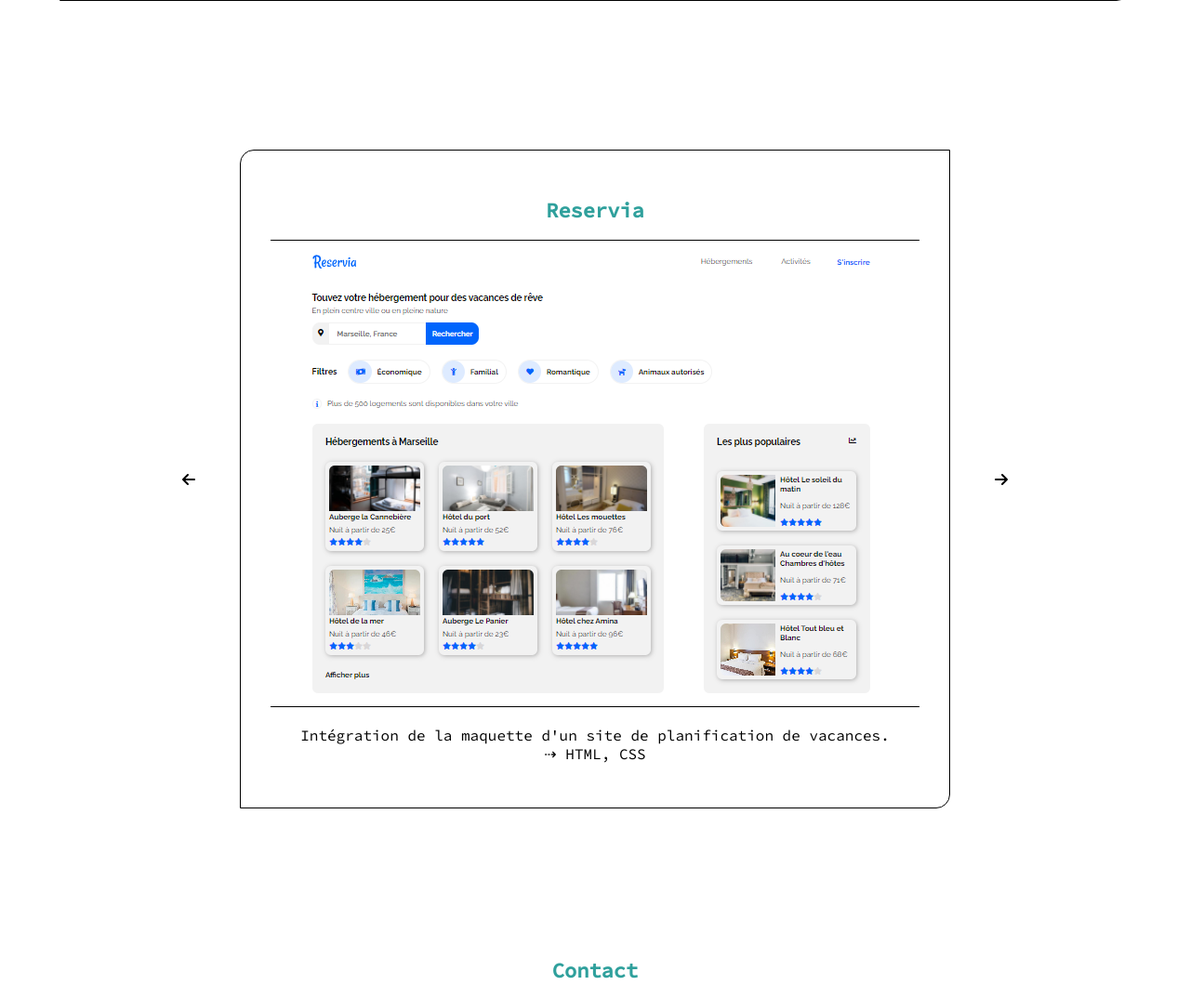
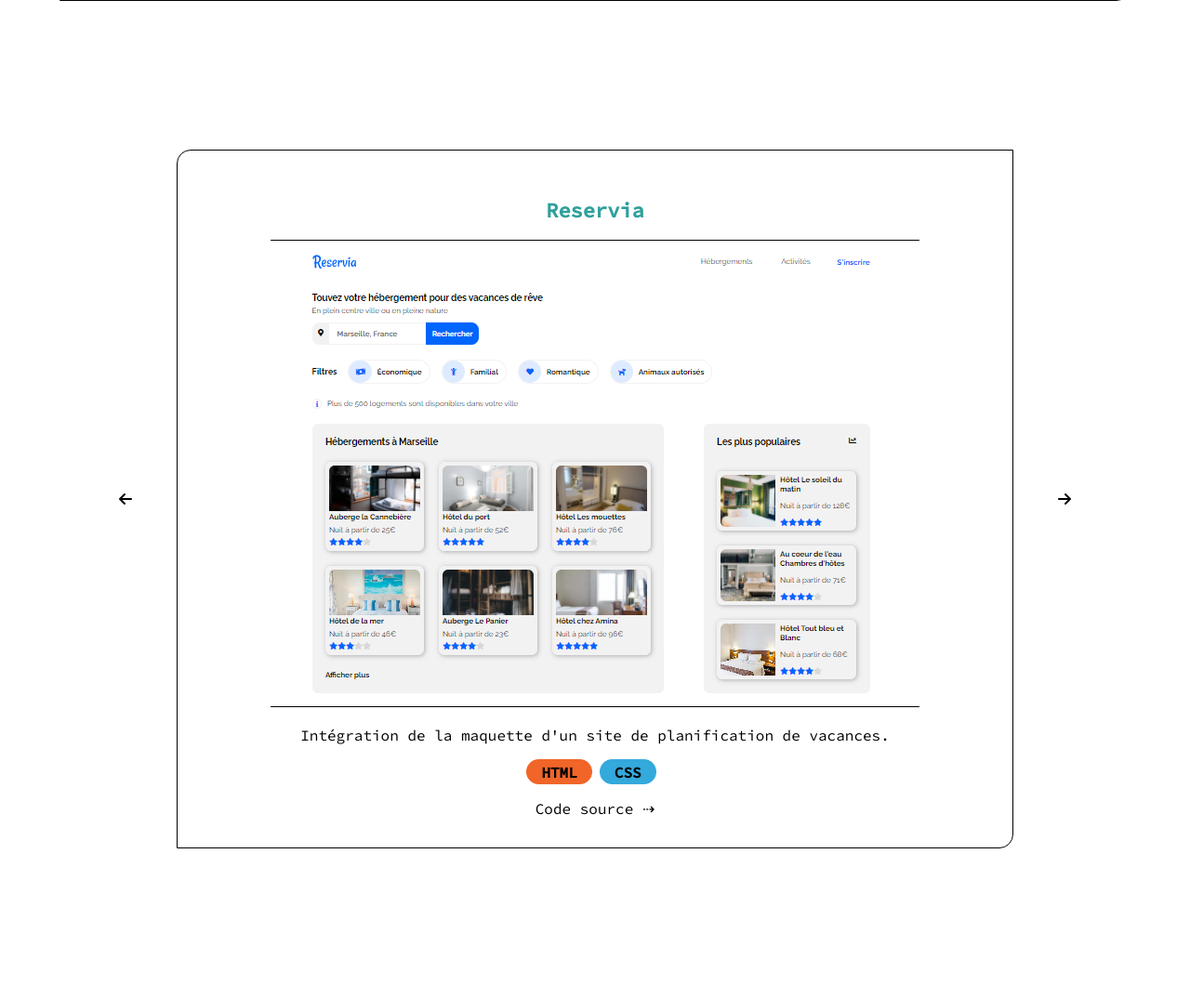
Before and after one commit to LucileGombert/Portfolio, a PHP site: page / in a window 1280 px wide. Shown: the part 2847-3921 px from the top of the page at 93% size. Run offline with PHP 8.4, Linux system fonts and the light colour scheme; some libraries are stand-ins or nearby versions; some web fonts are replaced.

Commit message:
add link

```diff
--- a/index.html
+++ b/index.html
@@ -15,7 +15,8 @@
     <script src="https://kit.fontawesome.com/f463affa35.js" crossorigin="anonymous"></script>
     <script defer src="index.js"></script>
 
-    <title>Lucile Gombert, développeuse web</title>
+    <link rel="shortcut icon" type="image/png" href="images/favicon.png">
+    <title>Lucile Gombert || Développeuse web</title>
   </head>
 
   <body>
@@ -56,7 +57,7 @@
       </ul>
     </nav>
 
-
+    <main>
     <section id="home">
         <h1 class="home-title">Bienvenue sur mon portfolio ! </h1>
 
@@ -72,7 +73,7 @@
             <br> Ayant exercé dans les secteurs bancaire et juridique, j'ai décidé de me reconvertir et de suivre une formation pour travailler et m'épanouir dans un domaine qui me plaît et me passionne. <br>
             <br> Après plusieurs mois d'apprentissage, je suis capable de créer des sites web (intégration de maquette et développement de site vitrine, site-ecommerce, blog et application web sur-mesure) et également d'optimiser le SEO / réferencement naturel et d'améliorer l'accessibilité d'un site web. <br>
             <br> Et biensûr j'en apprends tous les jours un peu plus  dans ce domaine qui évolue si vite ! <br>
-            <br>C'est avec une grande satisfaction que je peux désormais proporser mes services en tant que freelance mais je reste bien entendu à l'écoute de toute autre proposition (CDI, CDI, temps plein, temps partiel ...)
+            <br>C'est avec une grande satisfaction que je peux désormais proposer mes services en tant que freelance mais je reste bien entendu à l'écoute de toute autre proposition (CDI, CDI, temps plein, temps partiel ...)
             <br><br>Je vous souhaite une bonne visite ! ☺
           </p>
         </div>
@@ -121,51 +122,90 @@
 
 
     <section id="projects">
-      <!-- <div class="project-bloc"> -->
         <div class="slider-arrow"><i class="fas fa-arrow-left"></i></div>
 
         <div class="slider">
           <div class="active project-item">
             <h2 class="title">Reservia</h2>
             <a href="https://lucilegombert.github.io/LucileGombert_2_13102020/" target="_blank"><img class="project-item-picture" src="images/reservia2.png" alt="aperçu du site Reservia"></a>
-            <p>Intégration de la maquette d'un site de planification de vacances. <br>  ⇢ HTML, CSS</p>
+            <p>Intégration de la maquette d'un site de planification de vacances.</p>
+            <ul class="active project-skills">
+              <li class="project-skills-item html">HTML</li>
+              <li class="project-skills-item css">CSS</li>
+            </ul>
+            <a href="https://github.com/LucileGombert/LucileGombert_2_13102020" target="_blank" class="project-source">Code source ⇢</a>
           </div>
 
           <div class="project-item">
             <h4 class="title">Oh My Food</h2>
             <a href="https://lucilegombert.github.io/LucileGombert_3_30102020/" target="_blank"><img class="project-item-picture" src="images/ohmyfood3.png" alt="aperçu du site Oh my food"></a>
-            <p>Dynamiser un site mobile qui répertorie les menus de restaurants gastronomiques. <br>  ⇢ HTML, CSS, Sass</p>
+            <p>Dynamiser un site mobile qui répertorie les menus de restaurants gastronomiques.</p>
+            <ul class="active project-skills">
+              <li class="project-skills-item html">HTML</li>
+              <li class="project-skills-item css">CSS</li>
+              <li class="project-skills-item sass">Sass</li>
+            </ul>
+            <a href="https://github.com/LucileGombert/LucileGombert_3_30102020" target="_blank" class="project-source">Code source ⇢</a>
           </div>
 
           <div class="project-item">
             <h2 class="title">La Chouette Agence</h2>
             <a href="https://lucilegombert.github.io/LucileGombert_4_16112020/" target="_blank"><img class="project-item-picture" src="images/lachouetteagence2.png" alt="aperçu du site La chouette agence"></a>
-            <p>Optimisation du site web d'une agence de web design en termes de SEO et d'accessibilité (WCAG). <br>  ⇢ HTML, CSS</p>
+            <p>Optimisation du site web d'une agence de web design en termes de SEO et d'accessibilité (WCAG).</p>
+            <ul class="active project-skills">
+              <li class="project-skills-item html">HTML</li>
+              <li class="project-skills-item css">CSS</li>
+            </ul>
+            <a href="https://github.com/LucileGombert/LucileGombert_4_16112020" target="_blank" class="project-source">Code source ⇢</a>
           </div>
 
           <div class="project-item">
             <h2 class="title">Orinoco</h2>
-            <a href="" target="_blank"><img class="project-item-picture" src="images/orinoco2.png" alt="aperçu du site Orinoco"></a>
-            <p>Création d'un site e-commerce. <br>  ⇢ HTML, CSS, Bottstrap, JavaScript, appel d'API</p>
+            <a href="https://github.com/LucileGombert/LucileGombert_5_27112020" target="_blank"><img class="project-item-picture" src="images/orinoco2.png" alt="aperçu du site Orinoco"></a>
+            <p>Création d'un site e-commerce.</p>
+            <ul class="active project-skills">
+              <li class="project-skills-item html">HTML</li>
+              <li class="project-skills-item css">CSS</li>
+              <li class="project-skills-item bootstrap">Bootstrap</li>
+              <li class="project-skills-item js">JavaScript</li>
+              <li class="project-skills-item autre">appel d'API</li>
+            </ul>
+            <a href="https://github.com/LucileGombert/LucileGombert_5_27112020" target="_blank" class="project-source">Code source ⇢</a>
           </div>
 
           <div class="project-item">
             <h2 class="title">So Pekocko</h2>
-            <a href="" target="_blank"><img class="project-item-picture" src="images/sopekocko2.png" alt="aperçu du site So Pekocko"></a>
-            <p>Développement d'une API sécurisée pour une application d'avis gastronomiques. <br>  ⇢ JavaScript, Node.js, Express.js, MongoDB</p>
+            <a href="https://github.com/LucileGombert/LucileGombert_6_13012021" target="_blank"><img class="project-item-picture" src="images/sopekocko2.png" alt="aperçu du site So Pekocko"></a>
+            <p>Développement d'une API sécurisée pour une application d'avis gastronomiques.</p>
+            <ul class="active project-skills">
+              <li class="project-skills-item js">JavaScript</li>
+              <li class="project-skills-item node">Node.js</li>
+              <li class="project-skills-item express">Express.js</li>
+              <li class="project-skills-item mongo">MongoDB</li>
+            </ul>
+            <a href="https://github.com/LucileGombert/LucileGombert_6_13012021" target="_blank" class="project-source">Code source ⇢</a>
           </div>
 
           <div class="project-item">
             <h2 class="title">Groupomania</h2>
-            <a href="" target="_blank"><img class="project-item-picture" src="images/groupomania2.png" alt="aperçu du site Groupomania"></a>
-            <p>Création d'un réseau social d'entreprise. <br>  ⇢ HTML, CSS, JavaScript, Vue.js, Node.js, Express.js, MySQL</p>
+            <a href="https://github.com/LucileGombert/LucileGombert_7_08022021" target="_blank"><img class="project-item-picture" src="images/groupomania2.png" alt="aperçu du site Groupomania"></a>
+            <p>Création d'un réseau social d'entreprise.</p>
+            <ul class="active project-skills">
+              <li class="project-skills-item html">HTML</li>
+              <li class="project-skills-item css">CSS</li>
+              <li class="project-skills-item js">JavaScript</li>
+              <li class="project-skills-item vue">Vue.js</li>
+              <li class="project-skills-item node">Node.js</li>
+              <li class="project-skills-item express">Express.js</li>
+              <li class="project-skills-item sql">MySQL</li>
+            </ul>
+            <a href="https://github.com/LucileGombert/LucileGombert_7_08022021" target="_blank" class="project-source">Code source ⇢</a>
           </div>
         </div>
 
         <div class="slider-arrow"><i class="fas fa-arrow-right"></i></div>
-      <!-- </div> -->
     </section>
-
+  </main>
 
     <footer id="contact">
       <h3 class="contact-title title">Contact</h3>
--- a/style.css
+++ b/style.css
@@ -120,9 +120,9 @@ a {
     color: white;
 }
 
-
 #home {
     margin: 4rem;
+
 }
 .home-title {
     margin:8rem 0 3rem 0;
@@ -223,12 +223,64 @@ span {
     border: 1px black solid;
     border-radius: 15px 0;
     padding: 2rem;
-    /* width: 900px; */
+    width: 900px;
     text-align: center;
 }
 .project-item-picture {
     border-top: 1px black solid;
     border-bottom: 1px black solid;
+}
+.project-skills {
+    display: flex;
+    justify-content: center;
+    padding: 0;
+}
+.project-skills-item {
+    padding: 0.2rem 1rem;
+    margin-right: 0.5rem;
+    border-radius: 15px;
+    font-weight: bold;
+}
+.html {
+    background-color: #f16528;
+}
+.css {
+    background-color: #34a9dc;
+}
+.sass {
+    background-color: #cc6698;
+}
+.bootstrap {
+    background-color: #5b4283;
+}
+.js {
+    background-color: #f0db4e;
+}
+.autre {
+    background-color: grey;
+}
+.node {
+    background-color: #8cc84c;
+}
+.express {
+    background-color: rgb(206, 206, 206);
+}
+.mongo {
+    background-color: #4faa41;
+}
+.vue {
+    background-color: #42b983;
+}
+.sql {
+    background-color: #00608a;
+}
+.project-source {
+    text-align: start;
+    color: black;
+}
+.project-source:hover {
+    color: #2fa09c;
+    font-weight: bold;
 }
 .slider div {
     display: none;
@@ -246,7 +298,6 @@ div.active {
     border: 1px solid #2fa09c;
     border-radius: 100%;
     background-color: #2fa09c;
-    padding: 1rem;
 }
 
 
@@ -279,6 +330,10 @@ div.active {
 
 
 @media (min-width: 1440px) {
+    main {
+        width: 70%;
+        margin: auto;
+    }
     .project-item {
         min-width: 1100px;
         width: 100%;
```
Also changed, not shown: images/favicon.png (added), images/fond (2).jpeg (deleted), images/fond.jpeg.
